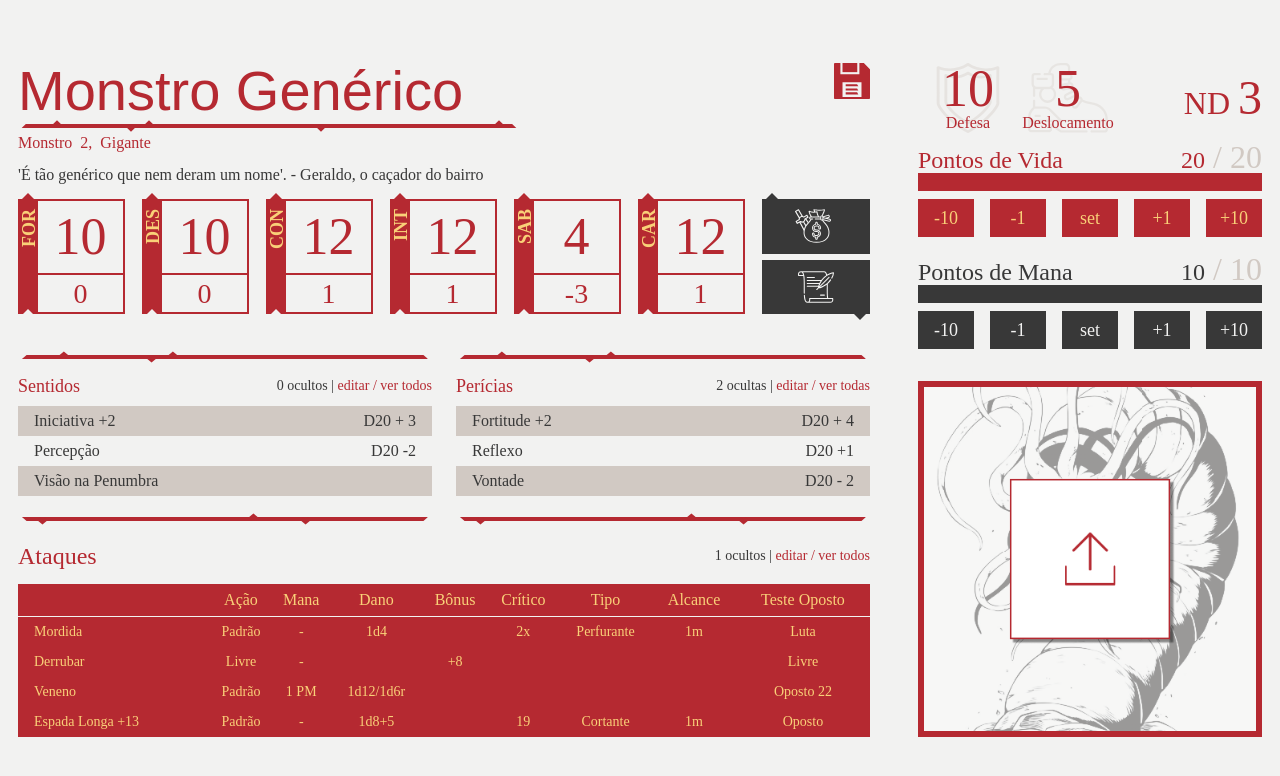
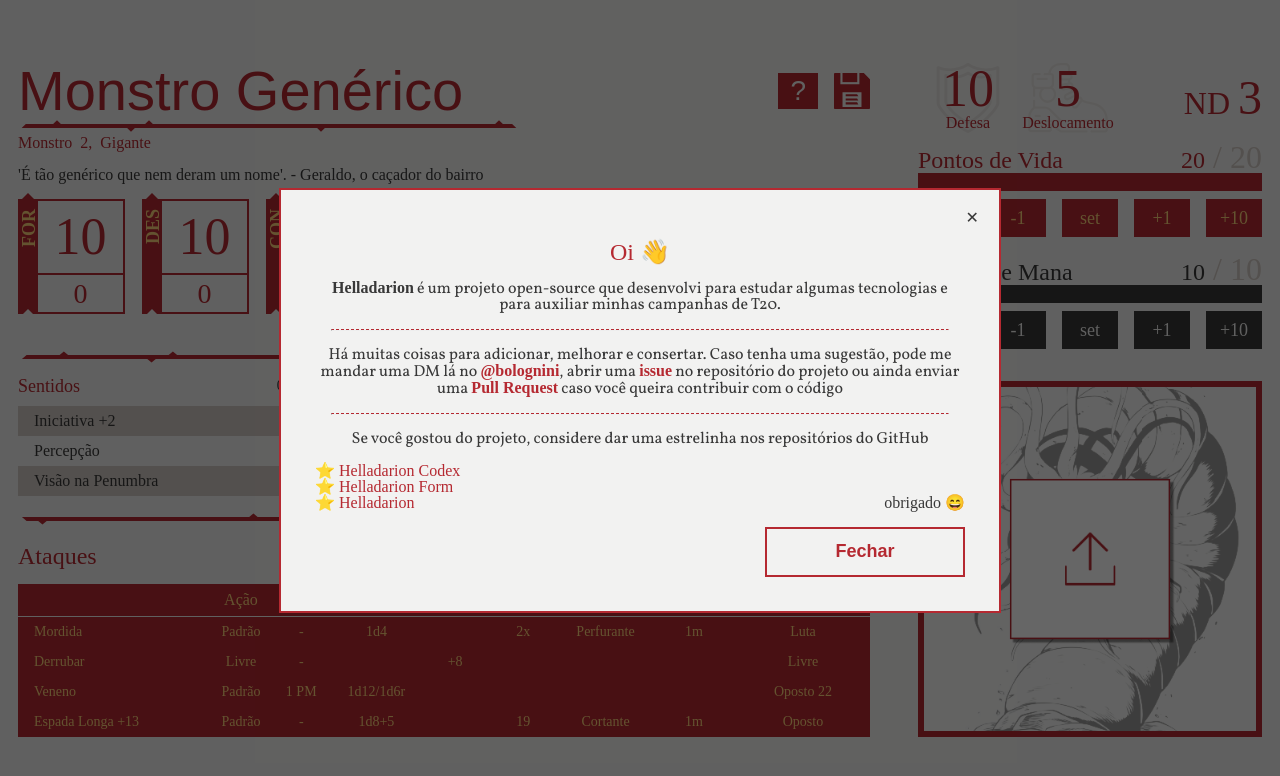
Before and after one commit to bolognini/helladarion-codex, a Gatsby site: page /Sheet in a window 1280 px wide. Built offline with nearby package versions, Linux system fonts and the light colour scheme; Gatsby itself is replaced by a stand-in of ours; a web font is replaced by a local one.

Commit message:
feat: add greetings modal

```diff
--- a/gatsby-config.js
+++ b/gatsby-config.js
@@ -35,6 +35,7 @@ module.exports = {
       options: {
         fonts: [
           `Vollkorn SC`,
+          `Vollkorn`,
           `400,600,700,900`
         ],
         display: 'swap'
--- /dev/null
+++ b/src/components/Greetings/Greetings.hooks.js
@@ -0,0 +1,10 @@
+export const useSaveModal = ({ closeModal }) => {
+  const closeGreetingsModal = () => {
+    localStorage.setItem('isFirstAccess', false)
+    closeModal()
+  }
+
+  return {
+    closeGreetingsModal
+  }
+}
--- /dev/null
+++ b/src/components/Greetings/Greetings.js
@@ -0,0 +1,89 @@
+import React from 'react'
+import { Button } from '../Button/Button'
+import { useSaveModal } from './Greetings.hooks'
+import { Container, ButtonWrapper, Footer } from './Greetings.style'
+
+export const Greetings = ({ closeModal }) => {
+  const { closeGreetingsModal } = useSaveModal({ closeModal })
+  return (
+    <Container>
+      <h2>Oi 👋</h2>
+      <p>
+        <span>Helladarion</span> é um projeto open-source que desenvolvi para
+        estudar algumas tecnologias e para auxiliar minhas campanhas de T20.
+      </p>
+      <hr />
+      <p>
+        Há muitas coisas para adicionar, melhorar e consertar. Caso tenha uma
+        sugestão, pode me mandar uma DM lá no&nbsp;
+        <a
+          href='https://twitter.com/bolognini'
+          rel='noreferrer'
+          target='_blank'
+        >
+          @bolognini
+        </a>
+        , abrir uma&nbsp;
+        <a
+          href='https://github.com/bolognini/helladarion-codex/issues/new'
+          rel='noreferrer'
+          target='_blank'
+        >
+          issue
+        </a>
+        &nbsp;no repositório do projeto ou ainda enviar uma&nbsp;
+        <a
+          href='https://github.com/bolognini/helladarion-codex/issues/new'
+          rel='noreferrer'
+          target='_blank'
+        >
+          Pull Request
+        </a>
+        &nbsp;caso você queira contribuir com o código
+      </p>
+      <hr />
+      <p>
+        Se você gostou do projeto, considere dar uma estrelinha nos repositórios do
+        GitHub
+      </p>
+      <Footer>
+        <ul>
+          <li>
+            ⭐️&nbsp;
+            <a
+              href='https://github.com/bolognini/helladarion-codex'
+              rel='noreferrer'
+              target='_blank'
+            >
+              Helladarion Codex
+            </a>
+          </li>
+          <li>
+            ⭐️&nbsp;
+            <a
+              href='https://github.com/bolognini/helladarion-form'
+              rel='noreferrer'
+              target='_blank'
+            >
+              Helladarion Form
+            </a>
+          </li>
+          <li>
+            ⭐️&nbsp;
+            <a
+              href='https://github.com/bolognini/helladarion'
+              rel='noreferrer'
+              target='_blank'
+            >
+              Helladarion
+            </a>
+          </li>
+        </ul>
+        <span>obrigado 😄</span>
+      </Footer>
+      <ButtonWrapper>
+        <Button secondary text='Fechar' onClick={closeGreetingsModal} />
+      </ButtonWrapper>
+    </Container>
+  )
+}
--- /dev/null
+++ b/src/components/Greetings/Greetings.style.js
@@ -0,0 +1,54 @@
+import styled from 'styled-components'
+
+export const Container = styled.div`
+  width: 650px;
+
+  h2 {
+    font-size: 24px;
+    color: var(--red);
+    padding: 16px 0;
+    text-align: center;
+  }
+
+  hr {
+    border-top: 1px dashed var(--red);
+    margin: 16px;
+  }
+
+  p {
+    text-align: center;
+    font-family: 'Vollkorn', serif;
+
+    span {
+      font-family: 'Vollkorn SC', serif;
+      font-weight: bold;
+    }
+
+    a {
+      font-family: 'Vollkorn SC', serif;
+      font-weight: bold;
+    }
+  }
+
+  ul {
+    margin-top: 16px;
+  }
+`
+
+export const ButtonWrapper = styled.div`
+  display: flex;
+  justify-content: flex-end;
+  padding-top: 16px;
+`
+
+export const Footer = styled.div`
+  display: grid;
+  grid-template-columns: repeat(2, 1fr);
+
+  > span {
+    justify-self: end;
+    display: flex;
+    flex-direction: column;
+    justify-content: flex-end;
+  }
+`
--- a/src/components/Modal/Modal.js
+++ b/src/components/Modal/Modal.js
@@ -10,10 +10,15 @@ export const Modal = ({ onClose, children }) => {
   return (
     <Overlay>
       <Container ref={ref}>
-        <CloseIcon onClick={onClose}>✕</CloseIcon>
-        <aside>
-          {children}
-        </aside>
+        <CloseIcon
+          onClick={() => {
+            localStorage.setItem('isFirstAccess', false)
+            onClose()
+          }}
+        >
+          ✕
+        </CloseIcon>
+        <aside>{children}</aside>
       </Container>
     </Overlay>
   )
--- a/src/components/SaveModal/SaveModal.hooks.js
+++ b/src/components/SaveModal/SaveModal.hooks.js
@@ -23,7 +23,10 @@ export const useSaveModal = ({ id, monsterData, onGetData, closeModal }) => {
 
     axios
       .put('https://helladarion.herokuapp.com/monster/update', updatedData)
-      .then(() => localStorage.clear())
+      .then(() => {
+        localStorage.clear()
+        localStorage.setItem('isFirstAccess', false)
+      })
       .then(onGetData)
       .then(closeModal)
       .catch(error => console.error(error))
--- a/src/components/Sheet/Sheet.hooks.js
+++ b/src/components/Sheet/Sheet.hooks.js
@@ -4,6 +4,7 @@ import { onLoadEditableElements, onSaveEditable, onGetQueryParams } from 'utils'
 import {
   Loot,
   Notes,
+  Greetings,
   SaveModal,
   HiddenAbilities,
   HiddenAttacks,
@@ -12,7 +13,7 @@ import {
 } from 'components'
 import { SHEET_DATA } from './Sheet.mock'
 
-export const useSheet = () => {
+export const useSheet = ({ openModal }) => {
   const [modalType, setModalType] = useState(null)
   const [monsterData, setMonsterData] = useState(null)
   const id = onGetQueryParams()
@@ -30,6 +31,13 @@ export const useSheet = () => {
   }
 
   useEffect(() => {
+    const isFirstAccess = !localStorage.getItem('isFirstAccess')
+
+    if (isFirstAccess) {
+      setModalType('greetings')
+      openModal()
+    }
+
     if (id) {
       onGetData({ id })
     } else {
@@ -46,6 +54,8 @@ export const useSheet = () => {
   const renderModal = ({ closeModal }) => {
     const data = monsterData && monsterData
     switch (modalType) {
+      case 'greetings':
+        return <Greetings closeModal={closeModal} />
       case 'senses':
         return <HiddenAbilities type='senses' monsterData={data} closeModal={closeModal} onGetData={onGetData} />
       case 'skills':
--- a/src/components/Sheet/Sheet.js
+++ b/src/components/Sheet/Sheet.js
@@ -19,6 +19,8 @@ import {
   Stats,
   Name,
   NameWrapper,
+  HeaderIcons,
+  About,
   Details,
   SkillsWrapper,
   Skills,
@@ -27,7 +29,7 @@ import {
 
 export const Sheet = () => {
   const { openModal, closeModal, Modal } = useModal()
-  const { renderModal, setModalType, monsterData, onGetData } = useSheet()
+  const { renderModal, setModalType, monsterData, onGetData } = useSheet({ openModal })
 
   return (
     <Container>
@@ -46,12 +48,23 @@ export const Sheet = () => {
                   text={monsterData.name.slice(0, 25)}
                   maxLength={25}
                 />
+                <HeaderIcons>
+                  <About
+                    type='button'
+                    onClick={() => {
+                      setModalType('greetings')
+                      openModal()
+                    }}
+                  >
+                    ?
+                  </About>
                   <Diskette
                     onClick={() => {
                       setModalType('save')
                       openModal()
                     }}
                   />
+                </HeaderIcons>
               </NameWrapper>
               <Separator />
               <Details>
--- a/src/components/Sheet/Sheet.style.js
+++ b/src/components/Sheet/Sheet.style.js
@@ -29,6 +29,21 @@ export const NameWrapper = styled.div`
   svg {
     cursor: pointer;
   }
+`
+
+export const HeaderIcons = styled.div`
+  display: flex;
+  align-items: center;
+`
+
+export const About = styled.button`
+  border: 2px solid var(--red);
+  background: var(--red);
+  font-size: 28px;
+  margin-right: 16px;
+  padding: 0 10px;
+  color: var(--grey);
+  cursor: pointer;
 `
 
 export const Name = styled.div`
--- a/src/components/index.js
+++ b/src/components/index.js
@@ -9,6 +9,7 @@ import { Mugshot } from './Mugshot/Mugshot'
 import { Modal } from './Modal/Modal'
 import { Loot } from './Loot/Loot'
 import { Notes } from './Notes/Notes'
+import { Greetings } from './Greetings/Greetings'
 import { SaveModal } from './SaveModal/SaveModal'
 import { HiddenAbilities } from './HiddenAbilities/HiddenAbilities'
 import { HiddenAttacks } from './HiddenAttacks/HiddenAttacks'
@@ -28,6 +29,7 @@ export {
   Modal,
   Loot,
   Notes,
+  Greetings,
   SaveModal,
   HiddenAbilities,
   HiddenAttacks,
--- a/src/styles/GlobalStyle.js
+++ b/src/styles/GlobalStyle.js
@@ -20,6 +20,11 @@ const Styles = createGlobalStyle`
 
   * {
     box-sizing: border-box;
+
+    &::selection {
+      background: var(--yellow);
+      color: var(--black);
+    }
   }
 
   body {
@@ -31,6 +36,11 @@ const Styles = createGlobalStyle`
     color: var(--black);
     background-color: var(--grey);
   }
+
+  a {
+    text-decoration: none;
+    color: var(--red);
+  }
 `
 
 export const GlobalStyle = () => <Styles />
```
Lines whose indentation alone changed are shown as unchanged.
